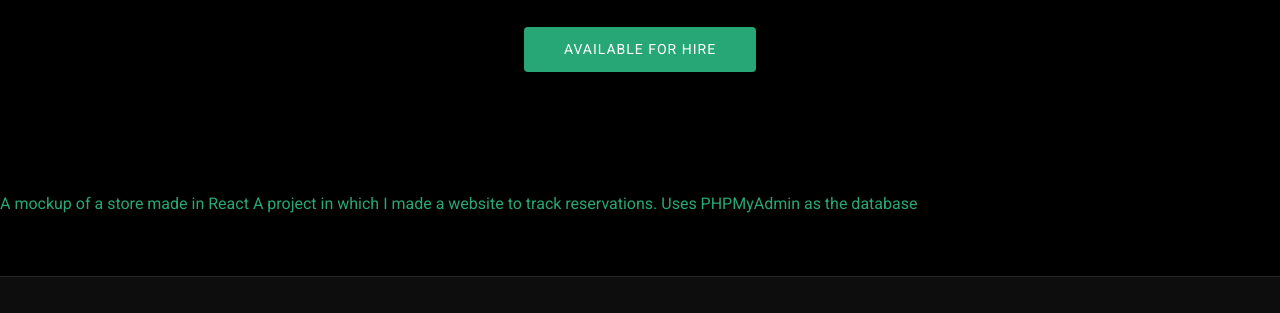
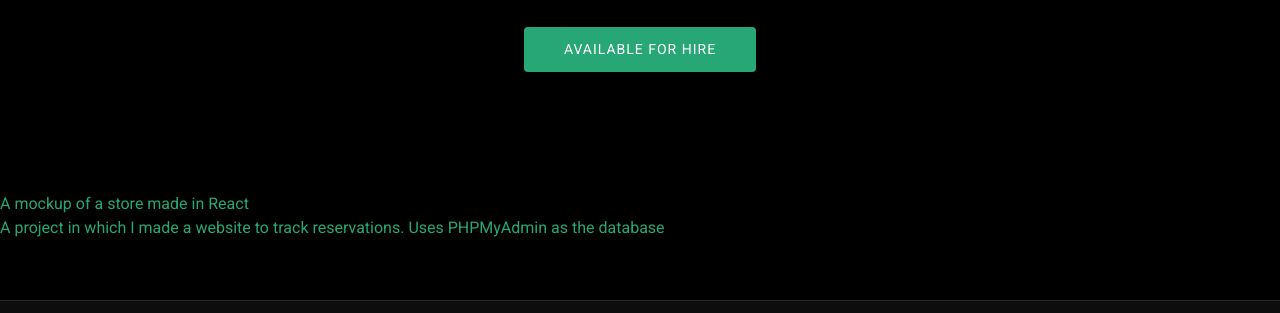
Before and after one commit to PIsoviita/PIsoviita.github.io, a plain HTML site: page index.html in a window 1280 px wide. Shown: the part 376-689 px from the top of the page. Drawn offline with Linux system fonts and the light colour scheme.

Commit message:
website should work now

```diff
--- a/index.html
+++ b/index.html
@@ -109,7 +109,7 @@
 
 
         </div>
-        <a href="/fanikauppa/index.html">A mockup of a store made in React</a>
+        <a href="/fanikauppa/index.html">A mockup of a store made in React</a><br>
         <a href="https://varauskalenteri.patiso23.treok.io/">A project in which I made a website to track reservations. Uses PHPMyAdmin as the database</a>
       </div>
 
```
